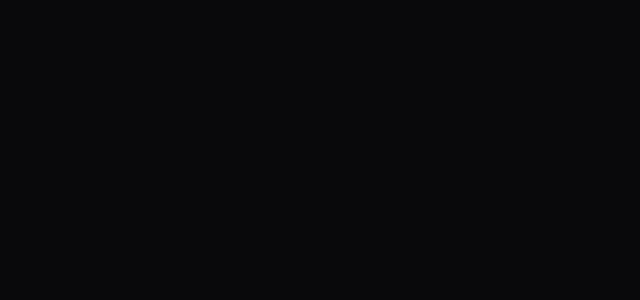
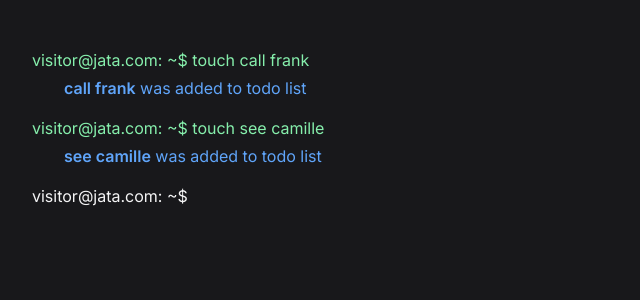
Before and after one commit to jean1591/todo-cli, a Next.js app: page / in a window 1280 px wide. Shown: the top 300 px of the page, without its empty margins (0-640 px from the left). Built offline with nearby package versions, Linux system fonts and the light colour scheme.

Commit message:
almost mvp

```diff
--- a/package.json
+++ b/package.json
@@ -16,6 +16,7 @@
     "@headlessui/react": "^2.1",
     "@reduxjs/toolkit": "^2.2.3",
     "@vercel/analytics": "^1.3.1",
+    "html-react-parser": "^5.1.12",
     "lodash": "^4.17.21",
     "next": "14.1.0",
     "react": "^18",
--- /dev/null
+++ b/src/app/components/commandLine.tsx
@@ -0,0 +1,130 @@
+"use client";
+
+import { KeyboardEvent, useEffect, useRef, useState } from "react";
+import {
+  addLine,
+  addTodo,
+  clearHistory,
+} from "../lib/store/features/terminal/slice";
+import { useDispatch, useSelector } from "react-redux";
+
+import { RootState } from "../lib/store/store";
+import { classNames } from "@/utils";
+
+const baseCommand = "visitor@jata.com: ~$";
+const isCommandEmpty = (command: string) => command.trim() === "";
+
+enum ActionEnum {
+  CLEAR = "clear",
+  HELP = "help",
+  LS = "ls",
+  RM = "rm",
+  TOUCH = "touch",
+  STATS = "stats",
+}
+const actionTypes = ["touch", "rm", "help", "clear", "ls", "stats"] as const;
+type Action = (typeof actionTypes)[number];
+
+export const getAction = (command: string): Action | null => {
+  for (let action of actionTypes) {
+    const regex = new RegExp(`^${action}`);
+    if (regex.test(command)) {
+      return action;
+    }
+  }
+
+  return null;
+};
+
+export const CommandLine = () => {
+  const { todos } = useSelector((state: RootState) => state.interactions);
+  const dispatch = useDispatch();
+
+  const [command, setCommand] = useState<string>("");
+  const inputRef = useRef<HTMLInputElement>(null);
+
+  const handleNewLine = (command: string): string => {
+    switch (getAction(command)) {
+      case ActionEnum.CLEAR:
+        dispatch(clearHistory());
+        return "";
+
+      case ActionEnum.LS:
+        const stringifiedTodos = todos.reduce((acc, current, index) => {
+          return (
+            acc +
+            `<li className="ml-8 text-blue-400">${index + 1}. ${current}</li>`
+          );
+        }, "");
+
+        return `<ul>${stringifiedTodos}</ul>`;
+
+      case ActionEnum.TOUCH:
+        const todo = command.split("touch")[1].trim();
+        dispatch(addTodo(todo));
+
+        return `<p className="ml-8 text-blue-400"><span className="font-semibold">${todo}</span> was added to todo list</p>`;
+      case ActionEnum.STATS:
+        return '<p className="ml-8">Display stats</p>';
+      default:
+        return `<p className="text-red-300 ml-8"><span className="font-semibold">${command}</span> is not a valid command. Type <span className="font-semibold">help</span> for all commands</p>`;
+    }
+  };
+
+  useEffect(() => {
+    const focusInput = () => {
+      if (inputRef.current) {
+        inputRef.current.focus();
+      }
+    };
+
+    focusInput();
+
+    document.addEventListener("click", focusInput);
+
+    return () => {
+      document.removeEventListener("click", focusInput);
+    };
+  }, []);
+
+  const handleChange = (e: React.ChangeEvent<HTMLInputElement>) => {
+    setCommand(e.target.value);
+  };
+
+  const handleKeyDown = (event: KeyboardEvent<HTMLInputElement>) => {
+    if (event.key === "Enter") {
+      if (!isCommandEmpty(command)) {
+        const [action, rest] = command.split(" ");
+
+        setCommand("");
+        dispatch(
+          addLine(
+            `<p className="text-green-300 mt-4">${baseCommand} ${action} ${
+              rest ?? ""
+            }</p>`
+          )
+        );
+        dispatch(addLine(handleNewLine(command)));
+      } else {
+        console.log("Invalid input: Input cannot be empty");
+      }
+    }
+  };
+
+  return (
+    <div className="flex gap-x-1">
+      <p className="text-nowrap">{baseCommand}</p>
+      <input
+        className={classNames(
+          getAction(command) ? "text-green-400" : "text-red-400 font-semibold",
+          "bg-zinc-900  outline-none w-full"
+        )}
+        onChange={handleChange}
+        onKeyDown={handleKeyDown}
+        ref={inputRef}
+        type="text"
+        value={command}
+      />
+    </div>
+  );
+};
--- /dev/null
+++ b/src/app/components/terminal.tsx
@@ -0,0 +1,19 @@
+"use client";
+
+import { RootState } from "../lib/store/store";
+import parse from "html-react-parser";
+import { useSelector } from "react-redux";
+
+export const Terminal = () => {
+  const { lines } = useSelector((state: RootState) => state.interactions);
+
+  return (
+    <div className="mb-4">
+      {lines.map((line, index) => (
+        <div key={index} className="mb-1">
+          {parse(line)}
+        </div>
+      ))}
+    </div>
+  );
+};
--- a/src/app/layout.tsx
+++ b/src/app/layout.tsx
@@ -18,7 +18,7 @@
         <body
           className={classNames(
             inter.className,
-            "bg-zinc-950 text-zinc-100 px-4 mx-auto max-w-7xl"
+            "bg-zinc-900 text-zinc-100 p-8 mx-auto"
           )}
         >
           {children}
--- /dev/null
+++ b/src/app/lib/store/features/terminal/slice.ts
@@ -0,0 +1,39 @@
+import type { PayloadAction } from "@reduxjs/toolkit";
+import { createSlice } from "@reduxjs/toolkit";
+
+const initialLines = [
+  '<p className="text-green-300 mt-4">visitor@jata.com: ~$ touch call frank</p>',
+  '<p className="ml-8 text-blue-400"><span className="font-semibold">call frank</span> was added to todo list</p>',
+  '<p className="text-green-300 mt-4">visitor@jata.com: ~$ touch see camille</p>',
+  '<p className="ml-8 text-blue-400"><span className="font-semibold">see camille</span> was added to todo list</p>',
+];
+
+export interface TerminalSlice {
+  lines: string[];
+  todos: string[];
+}
+
+const initialState: TerminalSlice = {
+  lines: initialLines,
+  todos: ["call frank", "see camille"],
+};
+
+export const terminalSlice = createSlice({
+  name: "terminalSlice",
+  initialState,
+  reducers: {
+    addLine: (state, action: PayloadAction<string>) => {
+      state.lines = [...state.lines, action.payload];
+    },
+    addTodo: (state, action: PayloadAction<string>) => {
+      state.todos = [...state.todos, action.payload];
+    },
+    clearHistory: (state) => {
+      state.lines = [];
+    },
+  },
+});
+
+export const { addLine, addTodo, clearHistory } = terminalSlice.actions;
+
+export default terminalSlice.reducer;
--- a/src/app/lib/store/store.ts
+++ b/src/app/lib/store/store.ts
@@ -1,7 +1,10 @@
 import { configureStore } from "@reduxjs/toolkit";
+import terminalReducer from "./features/terminal/slice";
 
 export const store = configureStore({
-  reducer: {},
+  reducer: {
+    interactions: terminalReducer,
+  },
 });
 
 export type RootState = ReturnType<typeof store.getState>;
--- a/src/app/page.tsx
+++ b/src/app/page.tsx
@@ -1,3 +1,11 @@
-export default async function Home() {
-  return <div></div>;
+import { CommandLine } from "./components/commandLine";
+import { Terminal } from "./components/terminal";
+
+export default function Home() {
+  return (
+    <div>
+      <Terminal />
+      <CommandLine />
+    </div>
+  );
 }
```
Also changed, not shown: 1 other file (tests, documents, lock files or other folders).
